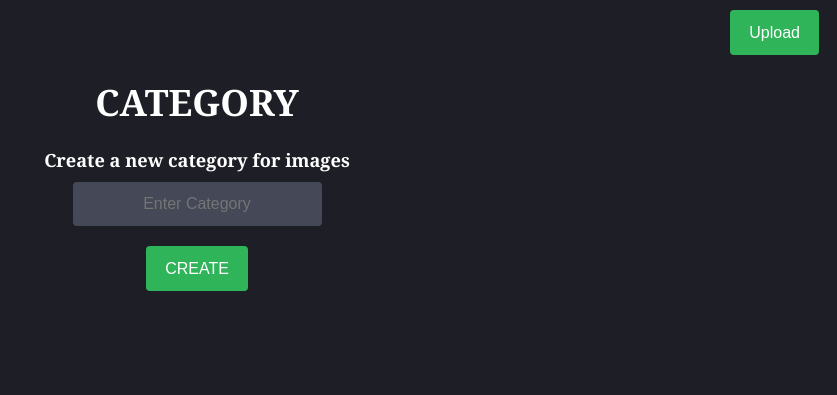
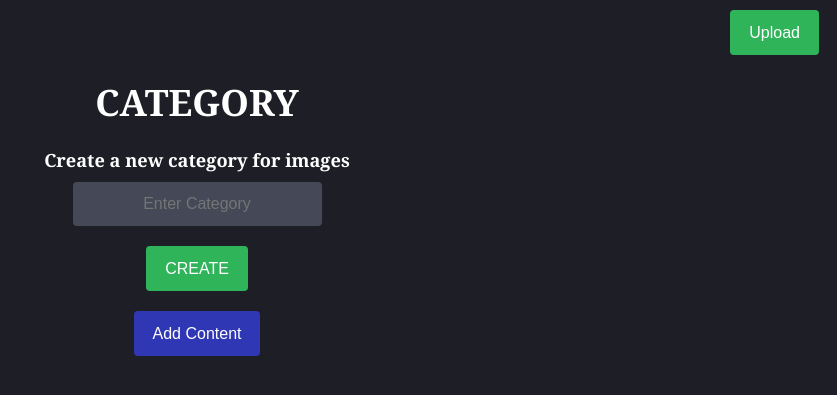
Before and after one commit to RahulKushwaha762/vectorphotos, a Django app: page /newcategory/ in a window 1280 px wide. Shown: the top 395 px of the page, without its empty margins (443-1280 px from the left). Run offline with Django 3.2, Linux system fonts and the light colour scheme.

Commit message:
new category

```diff
--- a/college/templates/Newtopic.html
+++ b/college/templates/Newtopic.html
@@ -98,6 +98,9 @@ body {
     {% if error == 2 %}
         New category added
     {% endif %}
+<form action="/upload/">
+    <button class="button" style="margin-top:auto;margin-top:10px;background:#2f37b4;" type="submit">Add Content</button>
+</form>
 </body>
 
 </html>
--- a/college/views.py
+++ b/college/views.py
@@ -182,6 +182,7 @@ def newcat(request):
         user1 = auth.get_user(request)
         user = User.objects.get(username=user1.username)
         name = name.replace(" ","_")
+        name = name.replace("&", "_and_")
         for i in all_topics:
             if i.name == name and user.email == i.temail:
                 error = 1
```
Also changed, not shown: db.sqlite3.
